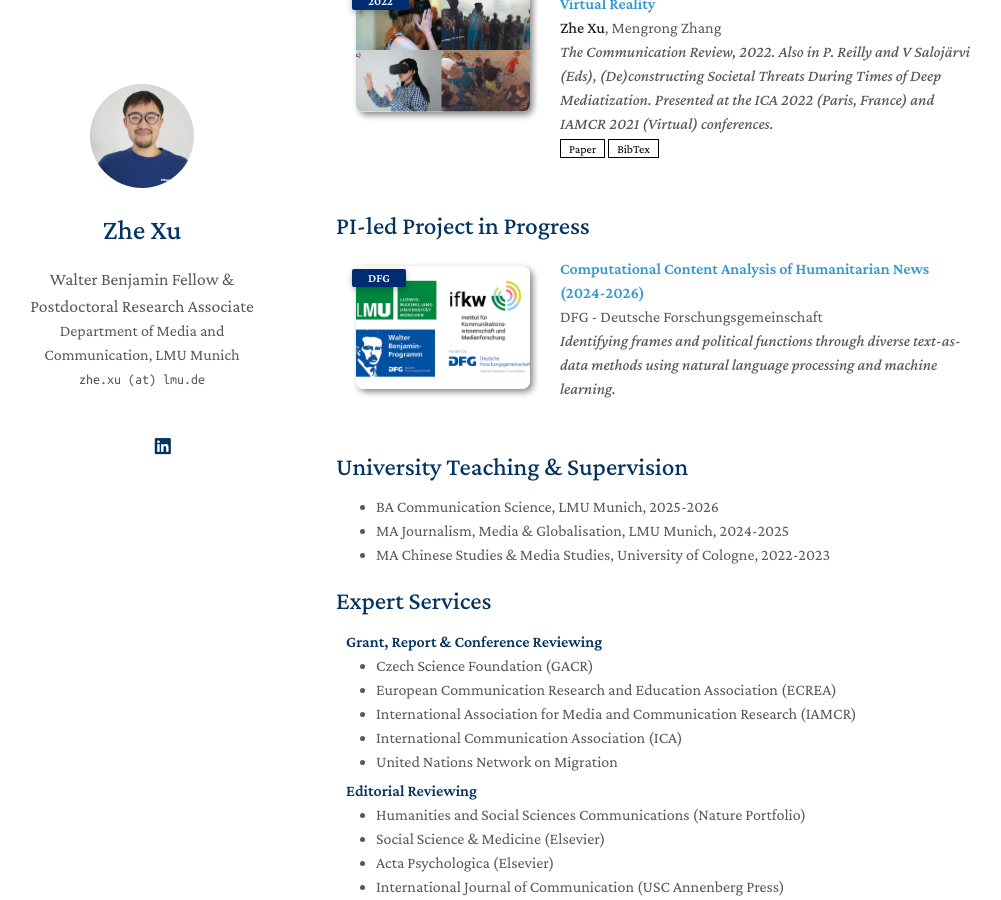
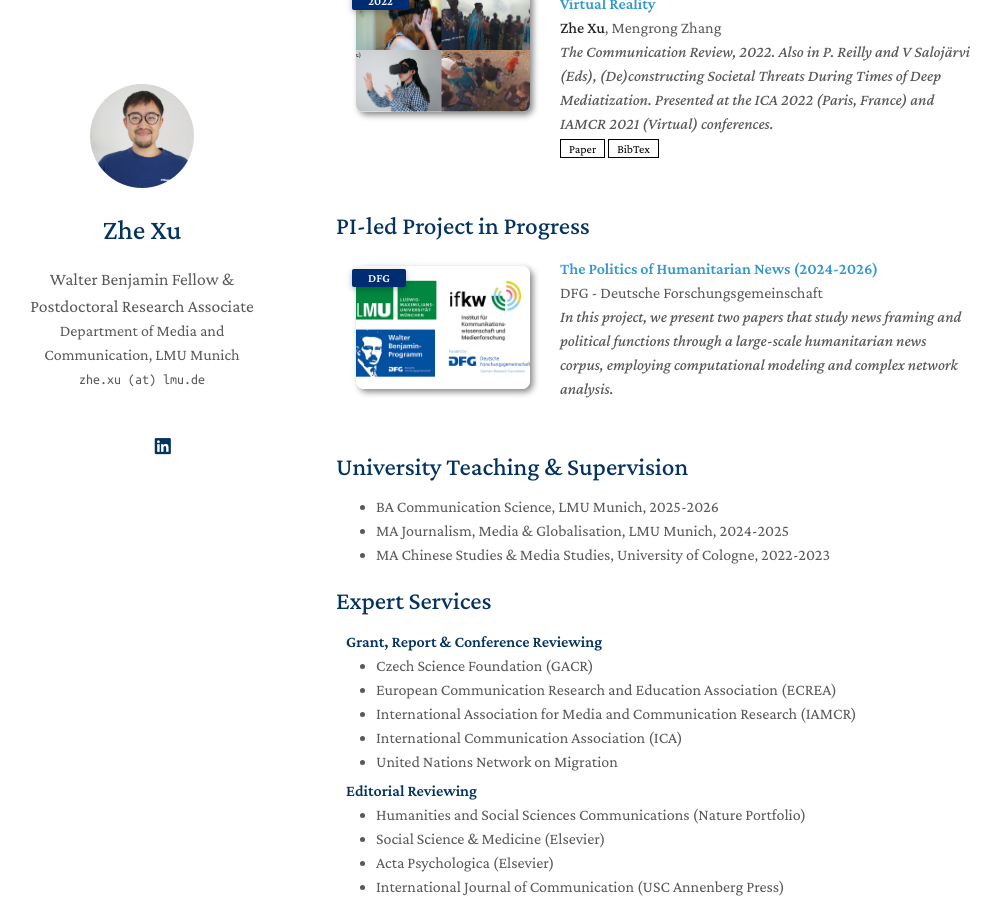
Before and after one commit to zhexuphd/home, a Jekyll site: the page built from index.md, in a window 1280 px wide and 900 px high, scrolled down 1076 px. Shown: the whole window, without its empty margins (134-1135 px from the left). Built offline with Jekyll 4.4.1, drawn with Linux system fonts in a browser that asks for light colours; a style sheet for code colours, icons or effects is not loaded; our own code applies the rules of GitHub Pages for plain Markdown files.

Commit message:
Update dfg.yml

```diff
--- a/_data/dfg.yml
+++ b/_data/dfg.yml
@@ -1,7 +1,7 @@
 main:
 
-  - title: "Computational Content Analysis of Humanitarian News (2024-2026)"
+  - title: "The Politics of Humanitarian News (2024-2026)"
     authors: DFG - Deutsche Forschungsgemeinschaft
     conference_short: DFG
-    conference: Identifying frames and political functions through diverse text-as-data methods using natural language processing and machine learning.
+    conference: In this project, we present two papers that study news framing and political functions through a large-scale humanitarian news corpus, employing computational modeling and complex network analysis.
     image: ./assets/img/ifkwdfg.jpg
```
